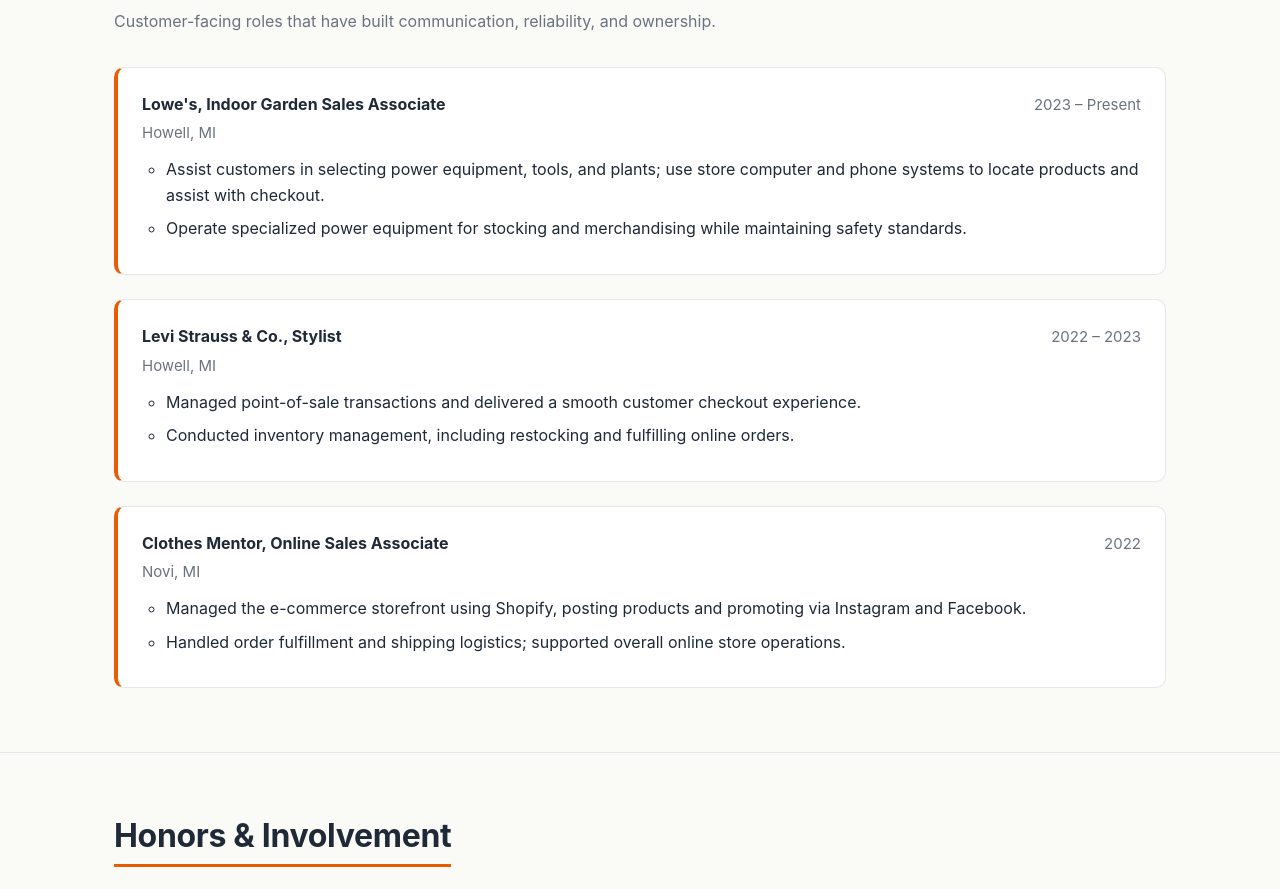
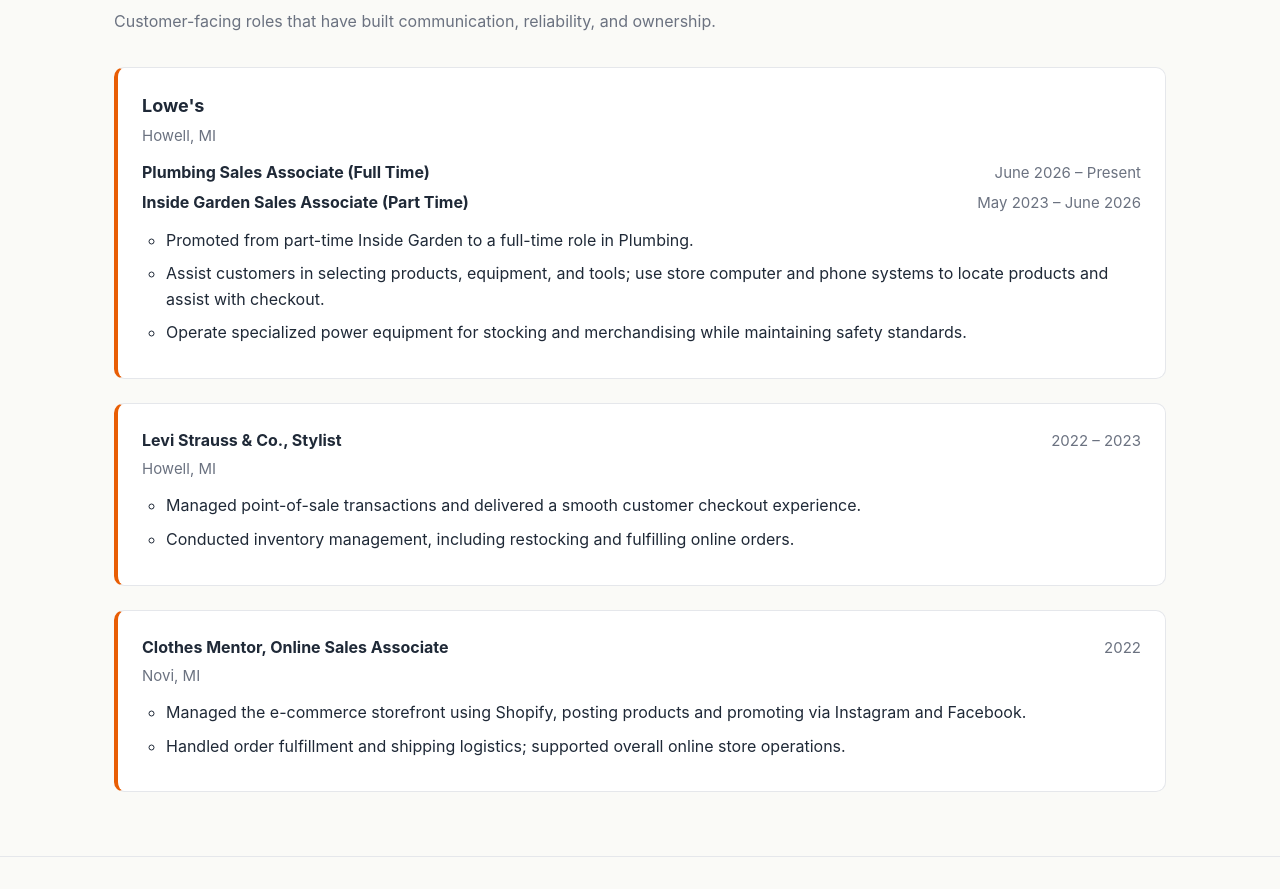
Before and after one commit to ncallahan52/Portfolio-Site, a plain HTML site: page index.html in a window 1280 px wide. Shown: the part 2869-3758 px from the top of the page. Drawn offline with Linux system fonts and the light colour scheme.

Commit message:
Updated experience section

```diff
--- a/css/style.css
+++ b/css/style.css
@@ -374,6 +374,7 @@
   gap: var(--space-2);
   margin-bottom: var(--space-1);
 }
+.exp-item__company { display: block; font-weight: 700; font-size: var(--fs-lg); margin-bottom: var(--space-1); }
 .exp-item__role { font-weight: 700; }
 .exp-item__dates { color: var(--muted); font-size: var(--fs-sm); }
 .exp-item__meta { color: var(--muted); font-size: var(--fs-sm); margin-bottom: var(--space-3); }
--- a/index.html
+++ b/index.html
@@ -232,13 +232,19 @@
 
         <ul class="experience__list">
           <li class="exp-item">
+            <span class="exp-item__company">Lowe's</span>
+            <p class="exp-item__meta">Howell, MI</p>
             <div class="exp-item__head">
-              <span class="exp-item__role">Lowe's, Indoor Garden Sales Associate</span>
-              <span class="exp-item__dates">2023 – Present</span>
+              <span class="exp-item__role">Plumbing Sales Associate (Full Time)</span>
+              <span class="exp-item__dates">June 2026 – Present</span>
             </div>
-            <p class="exp-item__meta">Howell, MI</p>
-            <ul>
-              <li>Assist customers in selecting power equipment, tools, and plants; use store computer and phone systems to locate products and assist with checkout.</li>
+            <div class="exp-item__head">
+              <span class="exp-item__role">Inside Garden Sales Associate (Part Time)</span>
+              <span class="exp-item__dates">May 2023 – June 2026</span>
+            </div>
+            <ul style="margin-top: var(--space-3);">
+              <li>Promoted from part-time Inside Garden to a full-time role in Plumbing.</li>
+              <li>Assist customers in selecting products, equipment, and tools; use store computer and phone systems to locate products and assist with checkout.</li>
               <li>Operate specialized power equipment for stocking and merchandising while maintaining safety standards.</li>
             </ul>
           </li>
```
